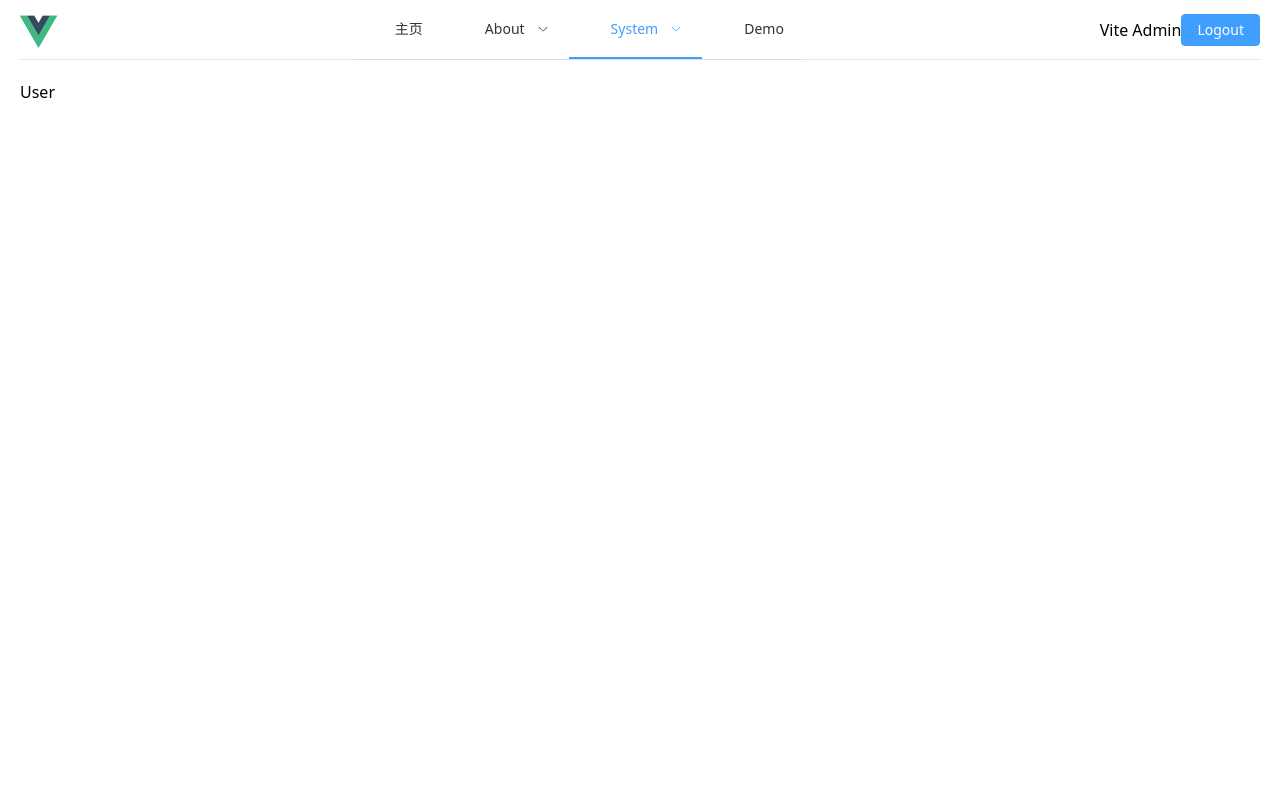
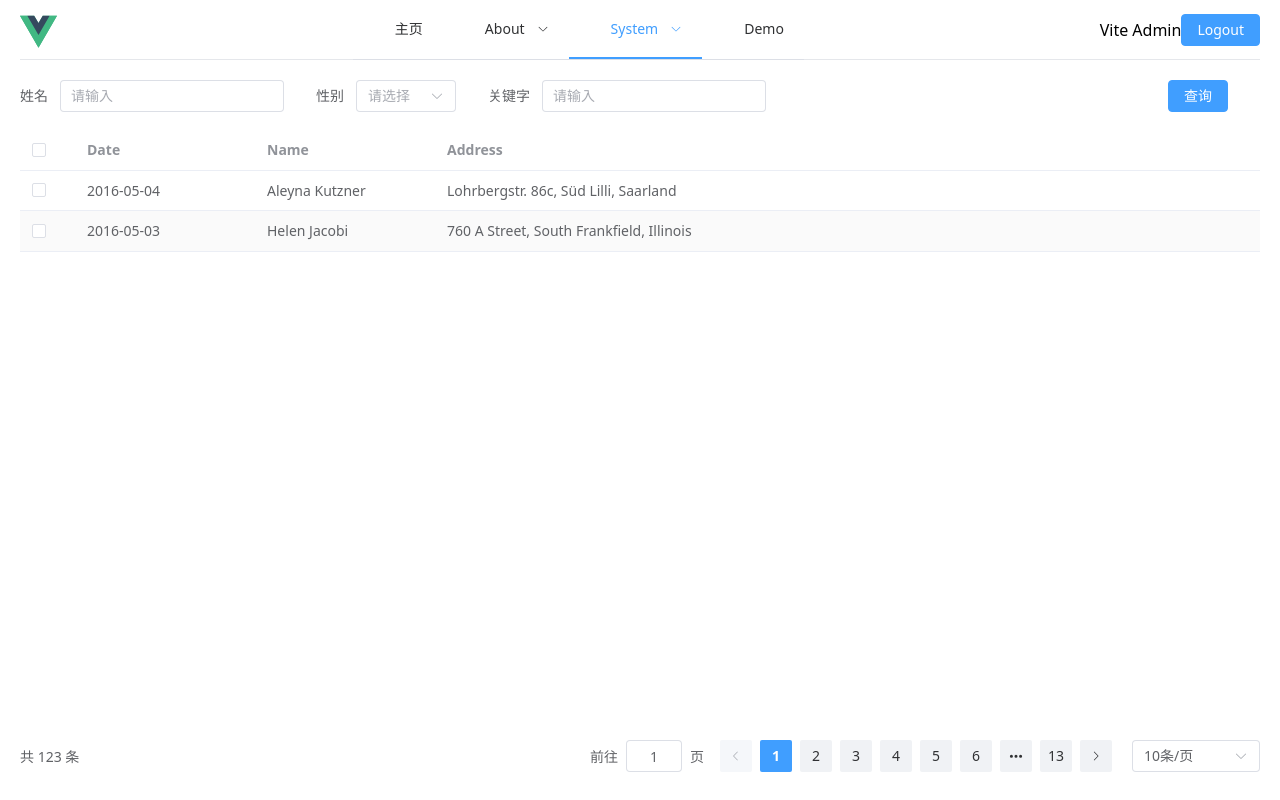
Before and after one commit to fewbadboy/vite-vue-ts, a Vue app: page /system/user in a window 1280 px wide. Built offline with nearby package versions, Linux system fonts and the light colour scheme.

Commit message:
feat: 增加表格，请求条件及分页示例

```diff
--- a/components.d.ts
+++ b/components.d.ts
@@ -10,15 +10,27 @@ declare module 'vue' {
   export interface GlobalComponents {
     ElAside: typeof import('element-plus/es')['ElAside']
     ElButton: typeof import('element-plus/es')['ElButton']
+    ElCol: typeof import('element-plus/es')['ElCol']
     ElContainer: typeof import('element-plus/es')['ElContainer']
     ElDatePicker: typeof import('element-plus/es')['ElDatePicker']
+    ElForm: typeof import('element-plus/es')['ElForm']
+    ElFormItem: typeof import('element-plus/es')['ElFormItem']
     ElHeader: typeof import('element-plus/es')['ElHeader']
     ElIcon: typeof import('element-plus/es')['ElIcon']
+    ElInput: typeof import('element-plus/es')['ElInput']
     ElMain: typeof import('element-plus/es')['ElMain']
     ElMenu: typeof import('element-plus/es')['ElMenu']
     ElMenuItem: typeof import('element-plus/es')['ElMenuItem']
+    ElOption: typeof import('element-plus/es')['ElOption']
+    ElPagination: typeof import('element-plus/es')['ElPagination']
+    ElRow: typeof import('element-plus/es')['ElRow']
+    ElScrollbar: typeof import('element-plus/es')['ElScrollbar']
+    ElSelect: typeof import('element-plus/es')['ElSelect']
     ElSubMenu: typeof import('element-plus/es')['ElSubMenu']
+    ElTable: typeof import('element-plus/es')['ElTable']
+    ElTableColumn: typeof import('element-plus/es')['ElTableColumn']
     HelloWorld: typeof import('./src/components/HelloWorld.vue')['default']
+    PaginationEnhance: typeof import('./src/components/PaginationEnhance.vue')['default']
     RouterLink: typeof import('vue-router')['RouterLink']
     RouterView: typeof import('vue-router')['RouterView']
     SvgIcon: typeof import('./src/components/SvgIcon.vue')['default']
--- a/src/api/user.ts
+++ b/src/api/user.ts
@@ -2,9 +2,8 @@ import request from '@/utils/request'
 
 export interface UserInfoType {
   name: string
-  avatar: string
-  roles: string[]
-  menus: string[]
+  address?: string
+  date?: string
 }
 
 export function login(data: { username: string; password: string }) {
--- /dev/null
+++ b/src/components/PaginationEnhance.vue
@@ -0,0 +1,31 @@
+<script setup lang="ts">
+const currentPage = defineModel('currentPage')
+const pageSize = defineModel('pageSize')
+
+const props = defineProps({
+  total: {
+    type: Number,
+    default: 0,
+  },
+})
+
+const emit = defineEmits({
+  change(_payload: { currentPage: number; pageSize: number }) {
+    return true
+  },
+})
+
+function handleChange(currentPage: number, pageSize: number) {
+  emit('change', { currentPage, pageSize })
+}
+</script>
+<template>
+  <el-pagination
+    v-model:current-page="currentPage"
+    v-model:page-size="pageSize"
+    :background="true"
+    :total="props.total"
+    layout="total, ->,jumper, prev, pager, next, sizes"
+    @change="handleChange"
+  />
+</template>
--- a/src/router/access.ts
+++ b/src/router/access.ts
@@ -15,17 +15,23 @@ router.beforeEach((to, from, next) => {
   console.log('hasToken', !!token)
 
   const isAuthenticated = true
+  /**
+   * '/home/detail' ['', 'home', 'detail']
+   */
+  const toDepth = to.path.split('/').filter(Boolean).length
+  const fromDepth = from.path.split('/').filter(Boolean).length
 
-  const toDepth = to.path.split('/').length
-  const fromDepth = from.path.split('/').length
-  to.meta.transition = toDepth < fromDepth ? 'slide-right' : 'slide-left'
+  if (toDepth === fromDepth) {
+    to.meta.transition = 'fade'
+  } else {
+    to.meta.transition = toDepth > fromDepth ? 'slide-left' : 'slide-right'
+  }
 
   if (to.name !== 'Login' && !isAuthenticated) {
     // Redirect to login page if not authenticated
     next({ name: 'Login' })
   } else {
     // Allow access to the route
-
     next()
   }
 })
--- a/src/styles/main.css
+++ b/src/styles/main.css
@@ -1,19 +1,22 @@
-@import "tailwindcss";
+@import 'tailwindcss';
 @import './menu.css';
 @import './transition.css';
 
-/* instead of :root */
+/* @see https://tailwindcss.com/docs/theme#why-theme-instead-of-root */
 @theme {
   --primary-color: #1d4ed8; /* blue-700 */
   --secondary-color: #f59e0b; /* amber-500 */
-  --background-color: #f3f4f6; /* gray-200 */
-  --text-color: #111827; /* gray-900 */
-  --border-color: #d1d5db; /* gray-300 */
+
+  --color-mint-500: oklch(0.72 0.11 178); /* class="bg-mint-500" */
+
+  --font-poppins: Poppins, sans-serif; /* class="font-poppins" */
+
+  --spacing-table: calc(100vh - 140px);
 }
 
 @layer components {
   .red {
     @apply text-red-500;
-    background-color: var(--background-color);
+    background-color: var(--color-mint-500);
   }
 }
--- a/src/styles/transition.css
+++ b/src/styles/transition.css
@@ -7,3 +7,25 @@
 .fade-leave-to {
   opacity: 0;
 }
+
+.slide-left-enter-active,
+.slide-left-leave-active {
+  transition: transform 0.5s ease;
+}
+.slide-left-enter-from {
+  transform: translateX(100%);
+}
+.slide-left-leave-to {
+  transform: translateX(-100%);
+}
+
+.slide-right-enter-active,
+.slide-right-leave-active {
+  transition: transform 0.5s ease;
+}
+.slide-right-enter-from {
+  transform: translateX(-100%);
+}
+.slide-right-leave-to {
+  transform: translateX(100%);
+}
--- a/src/views/home/index.vue
+++ b/src/views/home/index.vue
@@ -1,83 +1,38 @@
-<script setup lang="ts">
-import { onMounted, ref } from 'vue'
-import { useRouter } from 'vue-router'
-import { storeToRefs } from 'pinia'
-import { useUserStore } from '@/store'
-import { parseDate, fromNow } from '@/utils'
-import SvgIcon from '@/components/SvgIcon.vue'
-
-const router = useRouter()
-const userStore = useUserStore()
-const { count, userInfo } = storeToRefs(userStore)
-const { increment } = userStore
-
-const date = ref(new Date())
-const iconName = ref('home')
-
-onMounted(() => {
-  // getMockUser()
-})
-
-function toTest() {
-  router.push({ name: 'Book', params: { id: 1 }, query: { id: 1 } })
-}
-
-async function getMockUser() {
-  const response = await fetch('/api/user')
-  const user = await response.json()
-  console.log(user)
-}
-</script>
+<script setup lang="ts"></script>
 
 <template>
-  <div class="home">
-    <h1>Home</h1>
-    <p class="red text-3xl font-bold underline">
-      <SvgIcon :icon-class="iconName" />
-      Vite + Vue + TypeScript + Pinia + Vue Router
-    </p>
-    <div>I18N: {{ $t('message.hello', { name: userInfo.name }) }}</div>
-    <div>
-      时间：<span>{{ $d(new Date(), 'long') }}</span>
-    </div>
-    <div>
-      百分数：<span>{{ $n(0.99123, 'percent') }}</span>
-    </div>
-    <div>
-      十进制：<span>{{ $n(12131415.11612345, 'decimal') }}</span>
-    </div>
-    <div>
-      钱包：<span>{{ $n(2048, 'currency') }}</span>
-    </div>
-    <div>
-      DayJS: {{ parseDate(Date.now()) }} -
-      {{ fromNow(new Date('2025-05-25 12:00:00')) }}
-    </div>
-    <div>
-      <span>{{ count }}</span>
-    </div>
-    <RouterLink to="/not-found" class="text-blue-500 hover:underline">
-      Go to 404 Page
-    </RouterLink>
-    <RouterLink to="/test/10" class="text-blue-500 hover:underline">
-      Go to /book/10
-    </RouterLink>
-    <RouterLink to="/test/hello" class="text-blue-500 hover:underline">
-      Go to /book/hello
-    </RouterLink>
-    <el-date-picker
-      v-model="date"
-      type="datetime"
-      placeholder="Select date and time"
-    />
-    <el-button type="primary" @click="toTest">/book/1</el-button>
-    <el-button type="primary" @click="increment">Increment</el-button>
+  <div class="dashboard">
+    <div class="item a"></div>
+    <div class="item b"></div>
+    <div class="item c"></div>
+    <div class="item d"></div>
   </div>
 </template>
 
 <style scoped>
-.home {
-  text-align: center;
-  padding: 2rem;
+.dashboard {
+  height: calc(100vh - 100px);
+  display: grid;
+  gap: 20px;
+  grid-template-columns: 1fr 1fr;
+  grid-template-rows: repeat(2, 1fr);
+  grid-template-areas:
+    'a b'
+    'c d';
+}
+.a {
+  grid-area: a;
+}
+.b {
+  grid-area: b;
+}
+.c {
+  grid-area: c;
+}
+.d {
+  grid-area: d;
+}
+.item {
+  border: 1px solid red;
 }
 </style>
--- a/src/views/layout/index.vue
+++ b/src/views/layout/index.vue
@@ -10,7 +10,7 @@ import LayoutHeader from './header.vue'
       </el-header>
       <el-main>
         <router-view v-slot="{ Component, route }">
-          <transition name="fade">
+          <transition :name="route.meta.transition || 'fade'">
             <component :is="Component" :key="route.path" />
           </transition>
         </router-view>
--- a/src/views/system/user.vue
+++ b/src/views/system/user.vue
@@ -1,5 +1,113 @@
-<script setup lang="ts"></script>
+<script setup lang="ts">
+import { reactive, ref } from 'vue'
+import type { UserInfoType } from '@/api/user'
+import PaginationEnhance from '@/components/PaginationEnhance.vue'
+
+const formInline = reactive({
+  name: '',
+  gender: '',
+  keywords: '',
+  current: 1,
+  pageSize: 10,
+  total: 123,
+})
+
+const genderOption = ref([
+  { name: '男', value: '0' },
+  { name: '女', value: '1' },
+])
+
+function handleFilter() {
+  console.log(formInline)
+}
+const multipleSelection = ref<UserInfoType[]>([])
+const tableData = ref([
+  {
+    name: 'Aleyna Kutzner',
+    date: '2016-05-04',
+    address: 'Lohrbergstr. 86c, Süd Lilli, Saarland',
+  },
+  {
+    name: 'Helen Jacobi',
+    date: '2016-05-03',
+    address: '760 A Street, South Frankfield, Illinois',
+  },
+])
+
+function handleSelectionChange(val: UserInfoType[]) {
+  multipleSelection.value = val
+}
+</script>
 <template>
-  <div>User</div>
+  <div>
+    <div class="h-table">
+      <el-row>
+        <el-col>
+          <el-form
+            ref="formRef"
+            :model="formInline"
+            :inline="true"
+            class="flex"
+          >
+            <el-form-item label="姓名">
+              <el-input v-model="formInline.name" placeholder="请输入" />
+            </el-form-item>
+            <el-form-item label="性别">
+              <el-select
+                v-model="formInline.gender"
+                clearable
+                style="width: 100px"
+                placeholder="请选择"
+              >
+                <el-option
+                  v-for="(item, index) in genderOption"
+                  :key="index"
+                  :label="item.name"
+                  :value="item.value"
+                />
+              </el-select>
+            </el-form-item>
+            <el-form-item label="关键字">
+              <el-input v-model="formInline.keywords" placeholder="请输入" />
+            </el-form-item>
+            <el-form-item class="ml-auto">
+              <el-button type="primary" @click="handleFilter">查询</el-button>
+            </el-form-item>
+          </el-form>
+        </el-col>
+      </el-row>
+      <el-row>
+        <el-col>
+          <el-scrollbar>
+            <el-table
+              :data="tableData"
+              stripe
+              class="w-full"
+              @selection-change="handleSelectionChange"
+            >
+              <el-table-column type="selection" width="55" />
+              <el-table-column prop="date" label="Date" width="180" />
+              <el-table-column prop="name" label="Name" width="180" />
+              <el-table-column
+                prop="address"
+                label="Address"
+                show-overflow-tooltip
+              />
+            </el-table>
+          </el-scrollbar>
+        </el-col>
+      </el-row>
+    </div>
+    <el-row>
+      <el-col>
+        <PaginationEnhance
+          v-model:current-page="formInline.current"
+          v-model:page-size="formInline.pageSize"
+          :total="formInline.total"
+          @change="handleFilter"
+        />
+      </el-col>
+    </el-row>
+  </div>
 </template>
 <style scoped></style>
```
